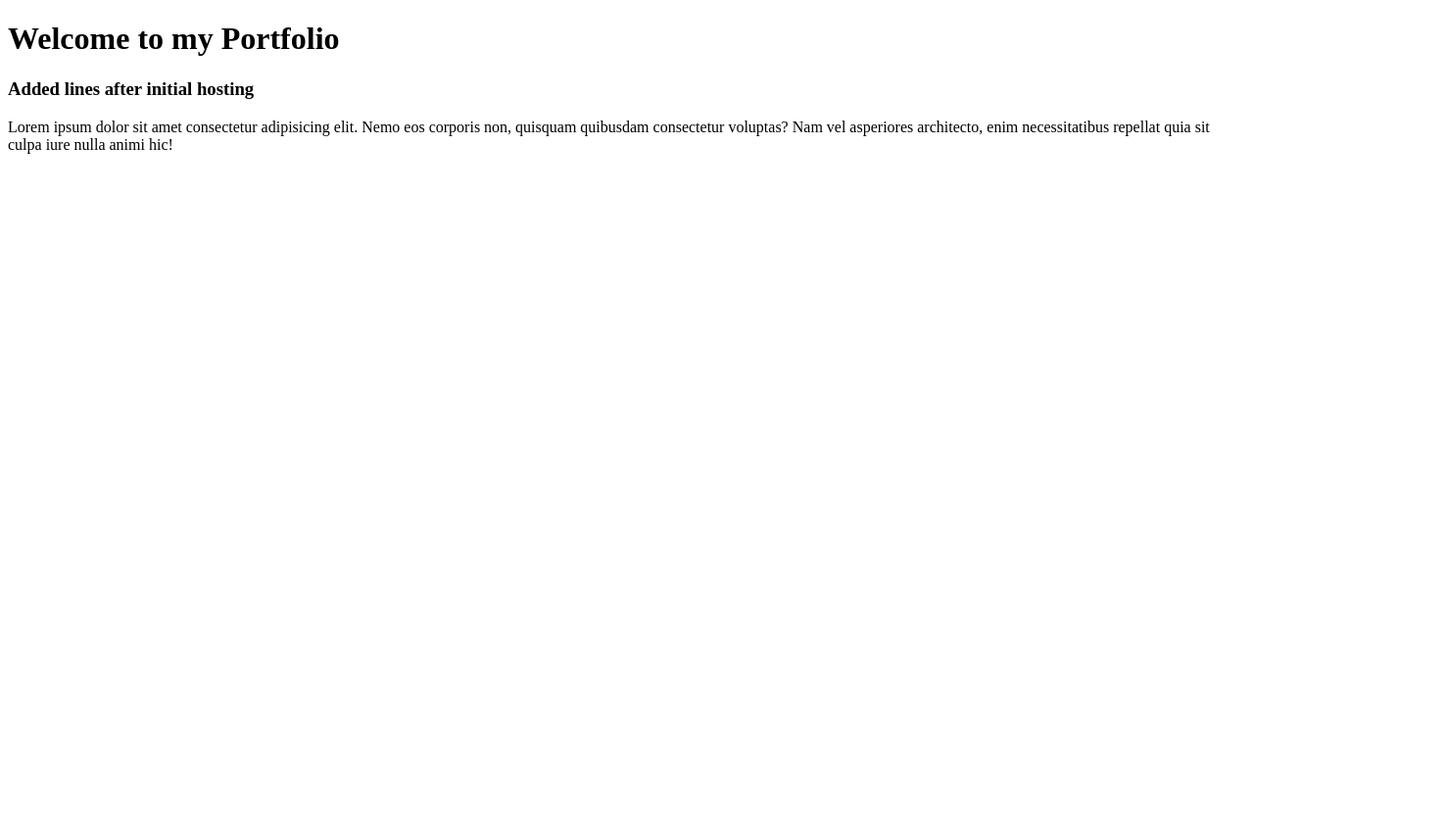
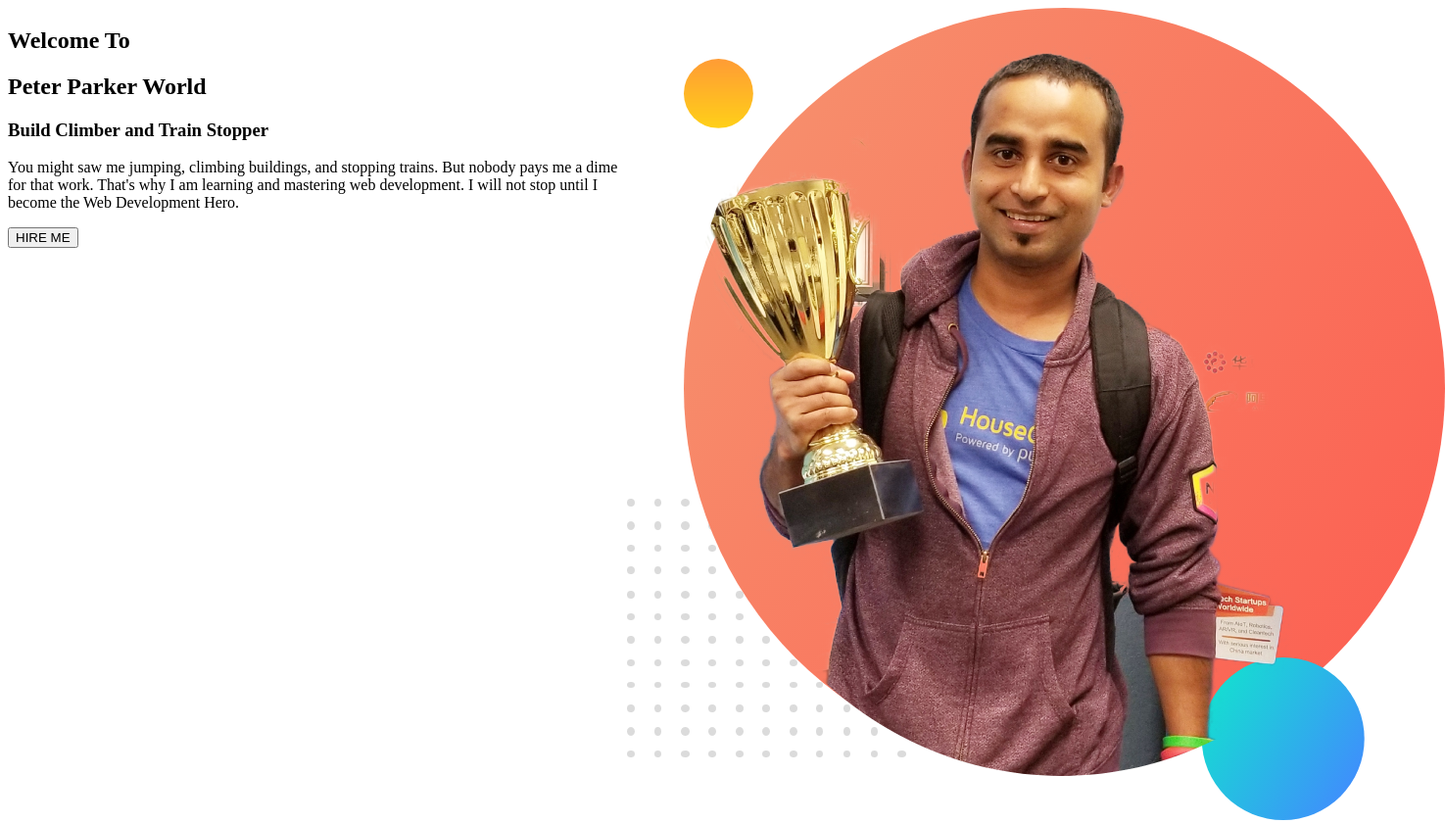
Before and after one commit to Romel07/my-portfolio-old, a plain HTML site: page index.html in a window 1280 px wide. Shown: the whole page at 98% size, 1475 px wide, since content can reach past the window. Before the commit the page ends 800 px from the top, so only its background shows below. Drawn offline with Linux system fonts and the light colour scheme.

Commit message:
new line added

```diff
--- a/index.html
+++ b/index.html
@@ -4,11 +4,23 @@
     <meta charset="UTF-8">
     <meta name="viewport" content="width=device-width, initial-scale=1.0">
     <title>My-portfolio</title>
+    <link rel="stylesheet" href="style.css">
 </head>
 <body>
-    <h1>Welcome to my Portfolio</h1>
-    <h3>Added lines after initial hosting</h3>
-    <p>Lorem ipsum dolor sit amet consectetur adipisicing elit. Nemo eos corporis non, quisquam quibusdam consectetur voluptas? Nam vel asperiores architecto, enim necessitatibus repellat quia sit culpa iure nulla animi hic!
-    </p>
+    <section class="height">
+        <div class="half-width">
+            <h1>Welcome To</h1>
+            <h1 class="orange-color">Peter Parker World</h1>
+            <h3>Build Climber and Train Stopper</h3>
+            <p>You might saw me jumping, climbing buildings, and stopping trains. But nobody pays me a dime for that work. That's why I am learning and mastering web development. I will not stop until I become the Web Development Hero.</p>
+            <button class="button">HIRE ME</button>
+        </div>
+        <div class="half-width">
+            <img src="images/jhankar.png" alt="">
+        </div>
+
+
+    </section>
+
 </body>
 </html>
--- /dev/null
+++ b/style.css
@@ -0,0 +1,8 @@
+.half-width{
+    width: 50%;
+    float: left;
+    height: 100%;
+}
+.height{
+    height: 100px;
+}
```
Also changed, not shown: images/dream-bg.png (added), images/exp-bg.png (added), images/jhankar.png (added), images/jhankar2.png (added), images/my-bg.png (added), images/my-bg2.png (added), images/top-banner.png (added).
